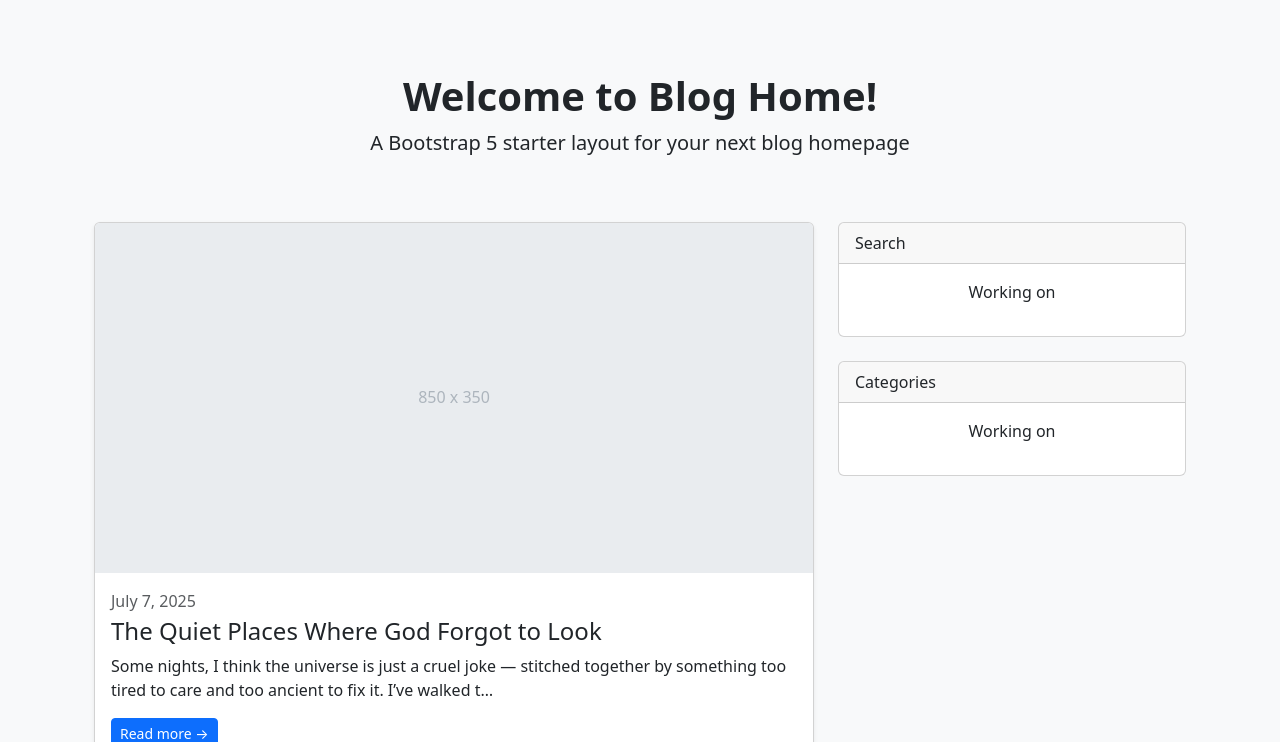
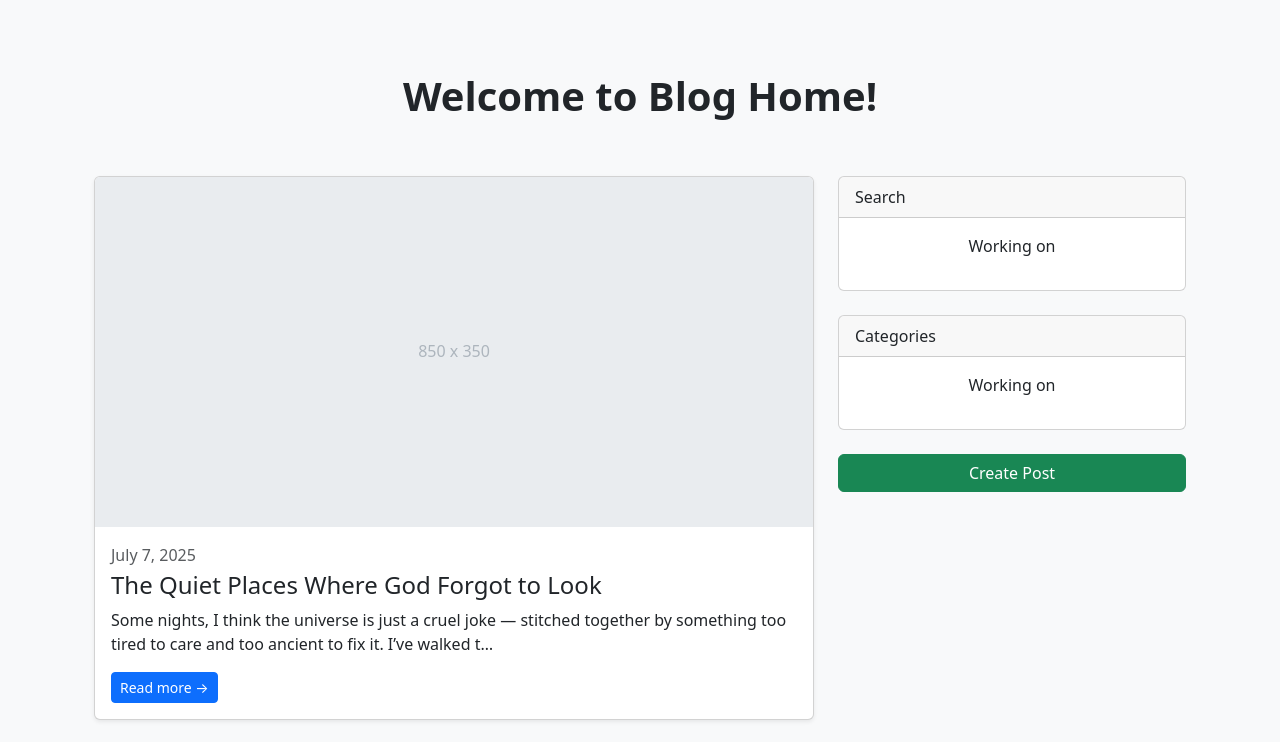
Before and after one commit to rayyan22207/Blog, a Django app: page / in a window 1280 px wide. Shown: the part 56-798 px from the top of the page. Run offline with Django 5.2, Linux system fonts and the light colour scheme; data comes from the database, SQL or seed files in the repository; both versions use the stored data as it was after the commit.

Commit message:
working on posts ui and logic

```diff
--- a/src/blog/Templates/home.html
+++ b/src/blog/Templates/home.html
@@ -6,7 +6,6 @@
 <div class="container">
     <div class="py-5 text-center">
         <h1 class="fw-bold">Welcome to Blog Home!</h1>
-        <p class="lead">A Bootstrap 5 starter layout for your next blog homepage</p>
     </div>
 
     <div class="row">
@@ -78,6 +77,10 @@
                     </div>
                 </div>
             </div>
+            <div class="d-grid">
+                <a href="{% url 'create_post' %}" class="btn btn-success btn-block">Create Post</a>
+            </div>
+
 
             <!-- Side Widget -->
             <!-- <div class="card mb-4">
--- a/src/blog/urls.py
+++ b/src/blog/urls.py
@@ -3,4 +3,5 @@ from django.urls import path
 
 urlpatterns = [
     path('', views.home, name='home'),
+    path('create/', views.create_post, name='create_post'),
 ]
--- a/src/blog/views.py
+++ b/src/blog/views.py
@@ -1,5 +1,7 @@
-from django.shortcuts import render
+from django.shortcuts import render, redirect
 from .models import BlogPost
+from .forms import BlogPostForm
+from django.contrib.auth.decorators import login_required
 
 # Create your views here.
 def home(request):
@@ -10,3 +12,18 @@ def home(request):
         else:
             print('none')
     return render(request, 'home.html', {'posts': posts})
+
+
+
+@login_required
+def create_post(request):
+    if request.method == 'POST':
+        form = BlogPostForm(request.POST, request.FILES)
+        if form.is_valid():
+            post = form.save(commit=False)
+            post.author = request.user  # assign current user
+            post.save()
+            return redirect('home')  # or redirect to post detail
+    else:
+        form = BlogPostForm()
+    return render(request, 'create_post.html', {'form': form})
```
Also changed, not shown: src/blog/Templates/create_post.html (added, +52 -0 lines), src/blog/forms.py (added, +14 -0 lines), src/blog/Templates/post_detail.html (added), src/db.sqlite3.
